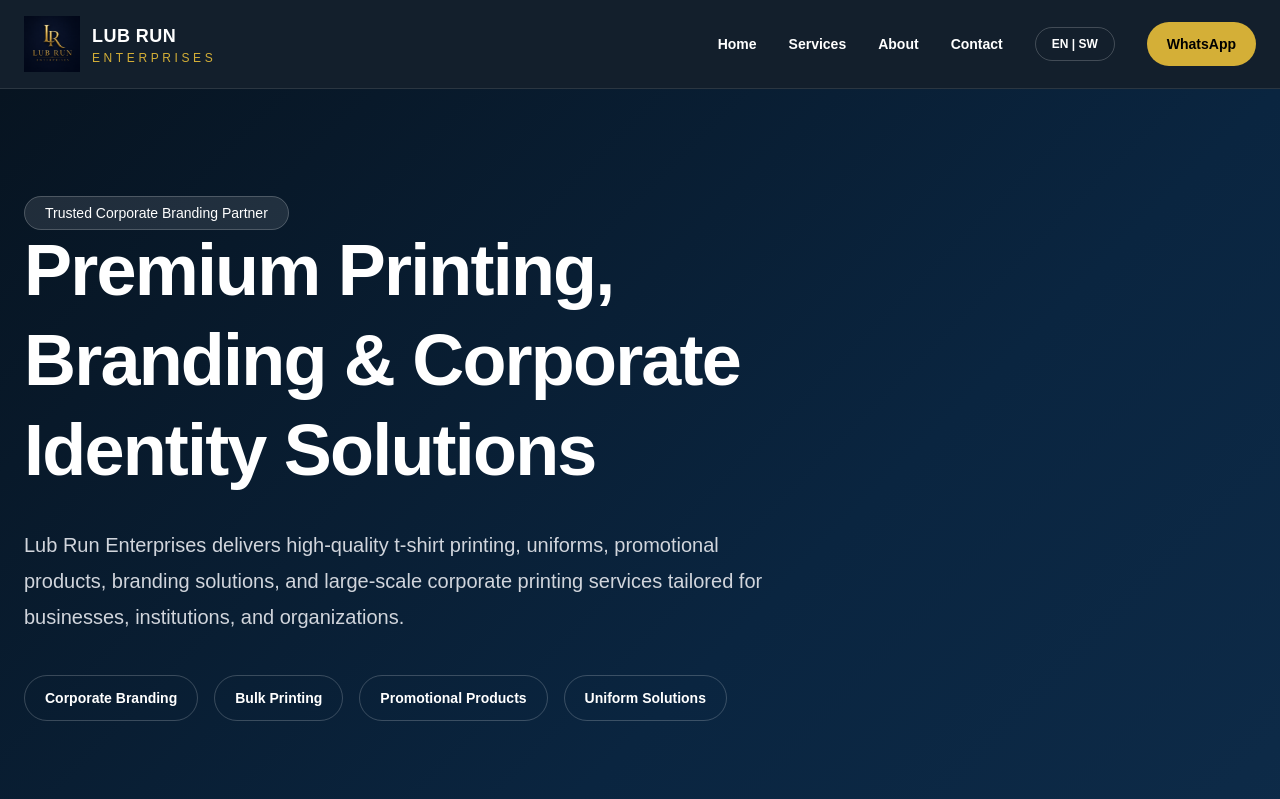
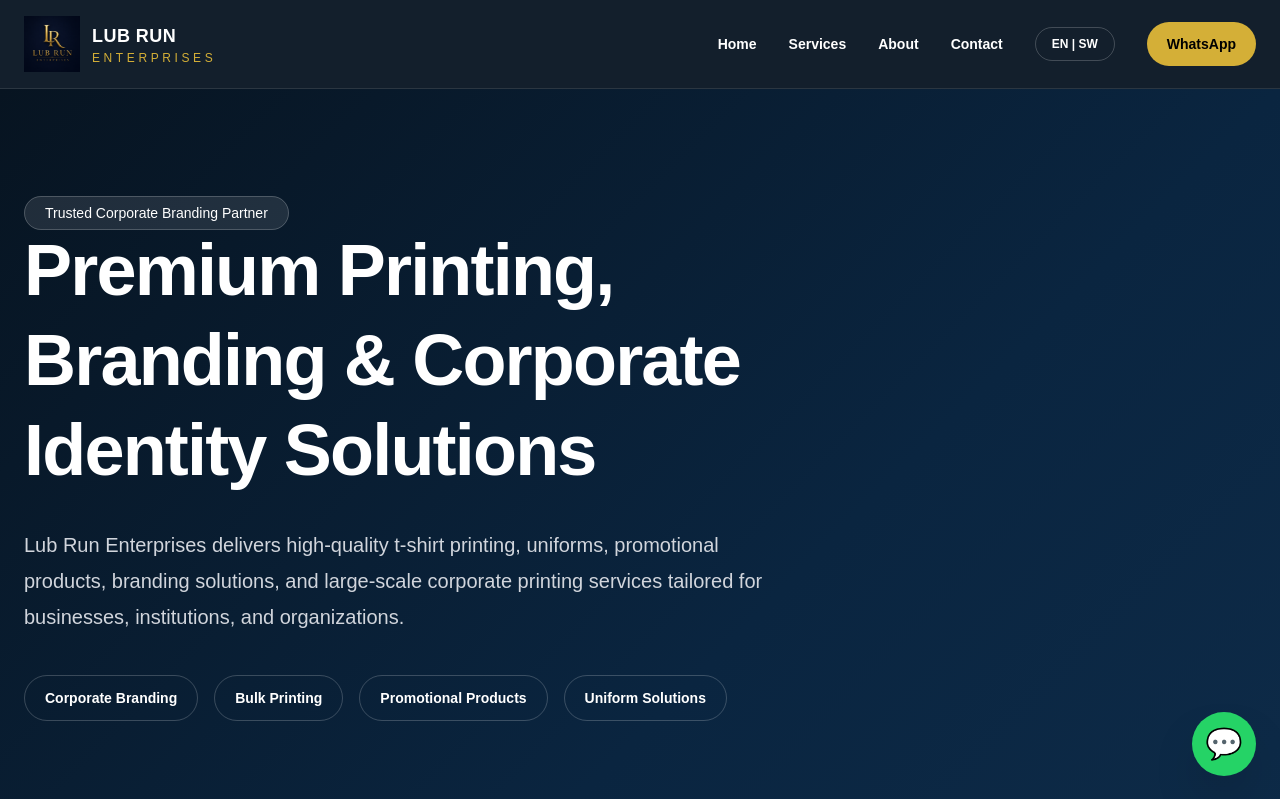
Before and after one commit to brianmichaelu/lubrun-website, a Next.js app: page / in a window 1280 px wide. Shown: the top 799 px of the page. Built offline with nearby package versions, Linux system fonts and the light colour scheme.

Commit message:
Update page.tsx

```diff
--- a/app/page.tsx
+++ b/app/page.tsx
@@ -742,6 +742,15 @@
   </div>
 </footer>
 
+     <a
+  href="https://wa.me/255689824682"
+  target="_blank"
+  rel="noopener noreferrer"
+  className="fixed bottom-6 right-6 z-50 flex h-16 w-16 items-center justify-center rounded-full bg-[#25D366] text-3xl text-white shadow-2xl transition hover:scale-110"
+>
+  💬
+</a>
+
     </main>
   );
 }
```
